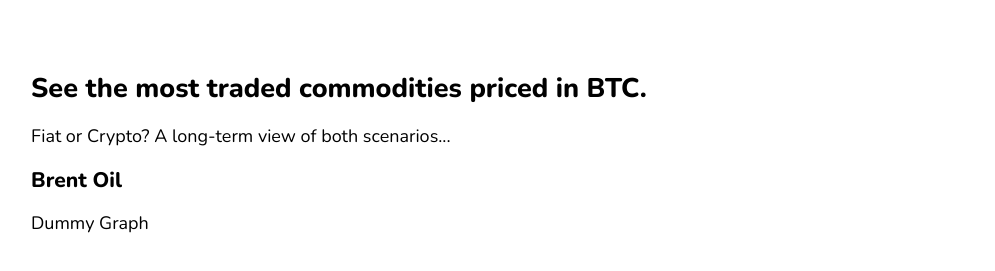
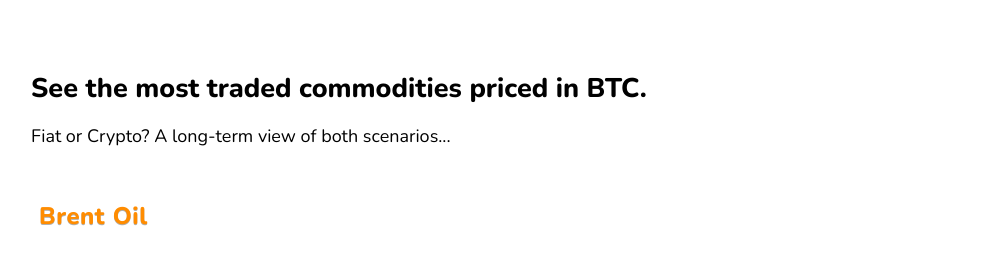
Before and after one commit to wejesuss/bitcoinprices, a website built with Parcel: page index.html in a window 1280 px wide. Shown: the part 69-340 px from the top of the page, without its empty margins (65-1060 px from the left). Built offline with nearby package versions, Linux system fonts and the light colour scheme; what lightweight-charts would draw is missing.

Commit message:
refactor: update chart section
- add styles to chart's title
- add chart's size

```diff
--- a/index.html
+++ b/index.html
@@ -54,10 +54,10 @@
       <p>Fiat or Crypto? A long-term view of both scenarios...</p>
 
       <section>
-        <h3>Brent Oil</h3>
+        <h3 class="c-main__chart-title">Brent Oil</h3>
 
         <div id="c-main__chart">
-          <span class="c-main__chart-title">Dummy Graph</span>
+
         </div>
       </section>
     </main>
--- a/sass/component/_c-main.scss
+++ b/sass/component/_c-main.scss
@@ -3,4 +3,25 @@
 .#{$component-name} {
   width: 85%;
   margin: rem(72) auto;
+
+  section {
+    margin-top: rem(56);
+
+    .#{$component-name}__chart-title {
+      text-indent: rem(8);
+      font-size: rem(24);
+      text-shadow: 0px 1px #b1b1b1;
+      text-transform: capitalize;
+      letter-spacing: 0.5px;
+      word-spacing: 0.5px;
+      color: darkorange;
+    }
+  }
 }
+
+##{$component-name} {
+  &__chart {
+    width: 100%;
+    height: rem(300);
+  }
+}
```
